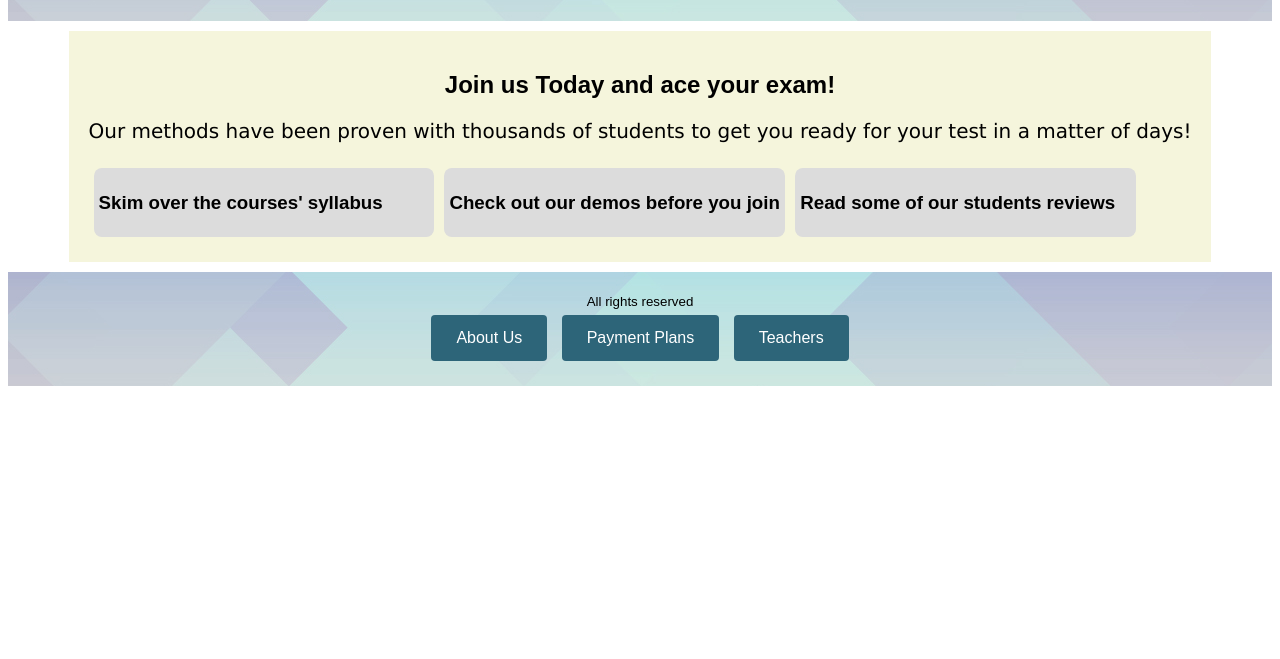
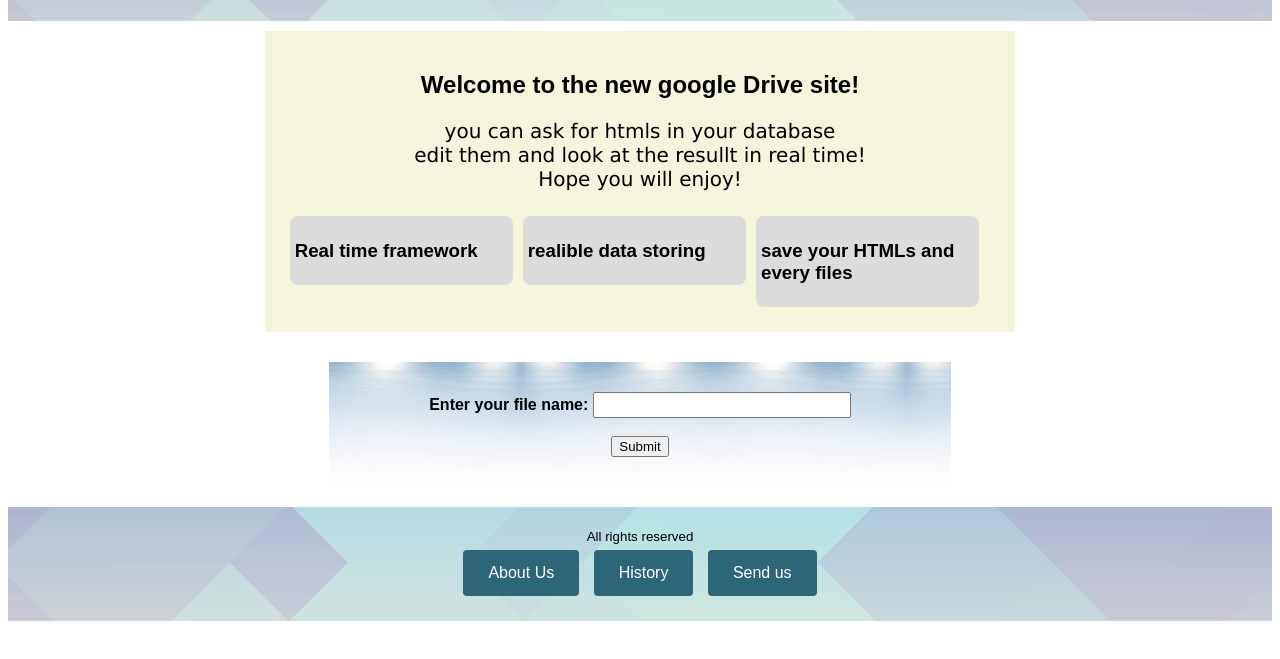
Before and after one commit to Royz2123/Course-Website, a plain HTML site: page Client side/index.html in a window 1280 px wide. Shown: the part 83-742 px from the top of the page. Drawn offline with Linux system fonts and the light colour scheme.

Commit message:
front page view of client

```diff
--- a/project/index.html
+++ b/Client side/index.html
@@ -3,7 +3,7 @@
     <head>
         <meta charset="UTF-8">
         <meta name="viewport" content="width=device-width, initial-scale=1">
-        <title>מבחן מה"ט</title>
+        <title>The Site</title>
         <link rel="stylesheet" href="style.css">
     </head>
     <body>
@@ -18,7 +18,7 @@
                 <nav class="nav--top">
                     <a href="/html/">Login</a>
                     <a href="/html/">Sign Up</a>
-                    <a href="/html/">About Us</a>
+                    <a href="AboutUs.html">About Us</a>
                 </nav>
             </div>
         </header>
@@ -28,31 +28,46 @@
             <!--Main Guide -->
             <article>
                 <h2>
-                    Join us Today and ace your exam!
+                    Welcome to the new google Drive site!
                 </h2>
-                <p>
-                    Our methods have been proven with thousands of students
-                    to get you ready for your test in a matter of days!
-                </p>
+                <p style = "text-align:center">
+                    you can ask for htmls in your database </br>
+					edit them and look at the resullt in real time! <br/>
+					Hope you will enjoy!
+				</p>
             </article>
 
             <!--Main Sections-->
             <section>
                 <h3>
-                    Skim over the courses' syllabus
+                    Real time framework
                 </h3>
             </section>
             <section>
                 <h3>
-                    Check out our demos before you join
+                    realible data storing
                 </h3>
             </section>
             <section>
                 <h3>
-                    Read some of our students reviews
+                   save your HTMLs and every files
                 </h3>
             </section>
         </main>
+
+
+		<!--data part-->
+		<div id = "data">
+			<form>
+
+				<b>Enter your file name:</b>
+				<input id = "input_box" type="text" name="lastname">
+
+				<br>	<br>
+				<input type="submit" value="Submit">
+
+			</form>
+		</div>
 
         <!--Page Footer-->
         <footer>
@@ -60,9 +75,9 @@
                 All rights reserved
             </small>
             <nav>
-                <a href="/html/">About Us</a>
-                <a href="/html/">Payment Plans</a>
-                <a href="/html/">Teachers</a>
+                <a href="AboutUs.html">About Us</a>
+                <a href="/html/">History</a>
+                <a href="/html/">Send us</a>
             </nav>
         </footer>
     </body>
--- a/project/style.css
+++ b/Client side/style.css
@@ -67,3 +67,23 @@
 a:hover, a:active {
     background-color: rgb(78, 132, 151);
 }
+
+
+#data {
+    display: inline-block;
+
+	margin-top:20px;
+	margin-bottom: 20px;
+	padding-top:30px;
+	padding-bottom:30px;
+	padding-right:100px;
+	padding-left:100px;
+
+	background-image: url("images/b7.jpg");
+}
+
+
+#input_box{
+	height:20px;
+	width:250px;
+}
```
Also changed, not shown: Client side/AboutUs.html (added, +5 -0 lines), Client side/favicon.ico (renamed from project/favicon.ico), Client side/favicon1.ico (renamed from project/favicon1.ico), Client side/images/b1.jpg (renamed from project/images/b1.jpg), Client side/images/b2.jpg (renamed from project/images/b2.jpg), Client side/images/b3.jpg (renamed from project/images/b3.jpg), Client side/images/b4.jpg (renamed from project/images/b4.jpg), Client side/images/b5.jpg (renamed from project/images/b5.jpg), Client side/images/b6.jpg (renamed from project/images/b6.jpg), Client side/images/b7.jpg (added), Client side/images/logo.png (renamed from project/images/logo.png).
